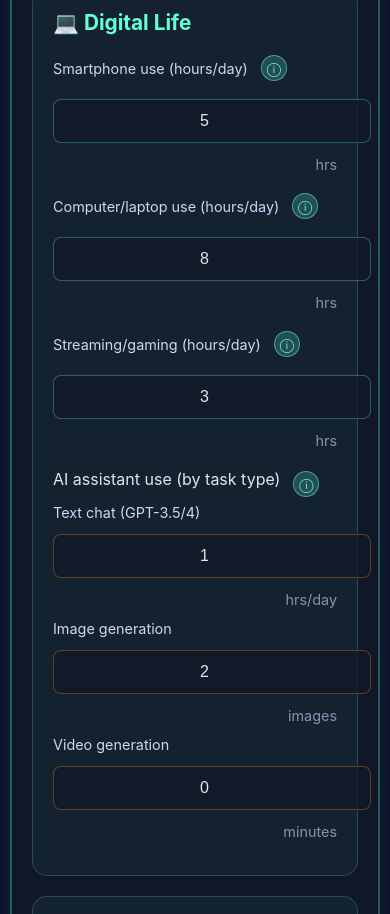
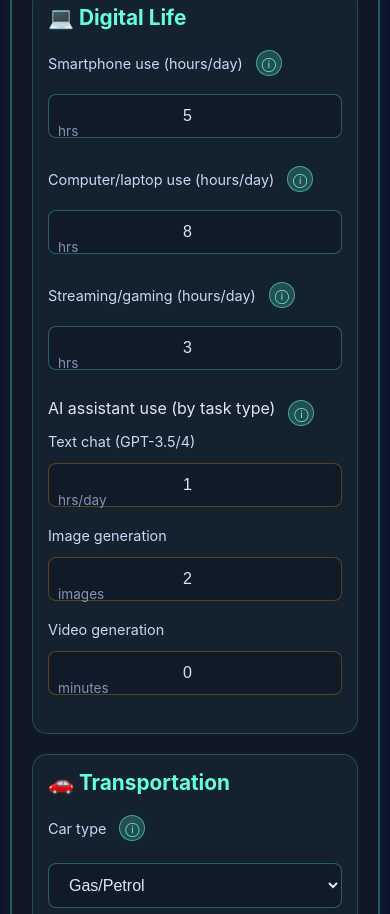
Before and after one commit to Bear-Eddy/energycalc, a plain HTML site: page index.html in a window 390 px wide. Shown: the part 1191-2105 px from the top of the page. Drawn offline with nearby package versions, Linux system fonts and the light colour scheme.

Commit message:
Fix mobile input boxes bleeding over card edges
- Set all inputs to 100% width with box-sizing: border-box
- Reduced card padding from 20px to 15px for more space
- Unit labels now appear inline below inputs on mobile
- Override grid layouts to single column on mobile
- Ensure select dropdowns also stay within bounds
- Fix both regular inputs and AI input rows

```diff
--- a/styles.css
+++ b/styles.css
@@ -887,7 +887,7 @@ canvas {
     }
 
     .calc-category {
-        padding: 20px;
+        padding: 15px;
     }
 
     /* Input optimization for touch */
@@ -897,12 +897,18 @@ canvas {
         margin-bottom: 20px;
     }
 
+    /* Override the :has selector on mobile */
+    .input-group:has(select) {
+        grid-template-columns: 1fr;
+    }
+
     .input-group input,
     .input-group select {
         width: 100%;
         font-size: 16px; /* Prevents zoom on iOS */
         padding: 12px 16px;
         margin-top: 5px;
+        box-sizing: border-box; /* Ensure padding is included in width */
     }
 
     .label-with-info {
@@ -911,9 +917,13 @@ canvas {
     }
 
     .unit-label {
-        display: block;
-        margin-top: 5px;
-        text-align: right;
+        display: inline-block;
+        margin-top: -30px;
+        margin-left: 10px;
+        text-align: left;
+        font-size: 0.85em;
+        color: #8892b0;
+        padding-left: 0;
     }
 
     /* AI section mobile optimization */
@@ -943,6 +953,14 @@ canvas {
         font-size: 16px;
         padding: 12px 16px;
         margin-top: 5px;
+        width: 100%;
+        box-sizing: border-box;
+    }
+
+    .ai-input-row .unit-label {
+        display: inline-block;
+        margin-top: -30px;
+        margin-left: 10px;
     }
 
     /* Results section */
```
